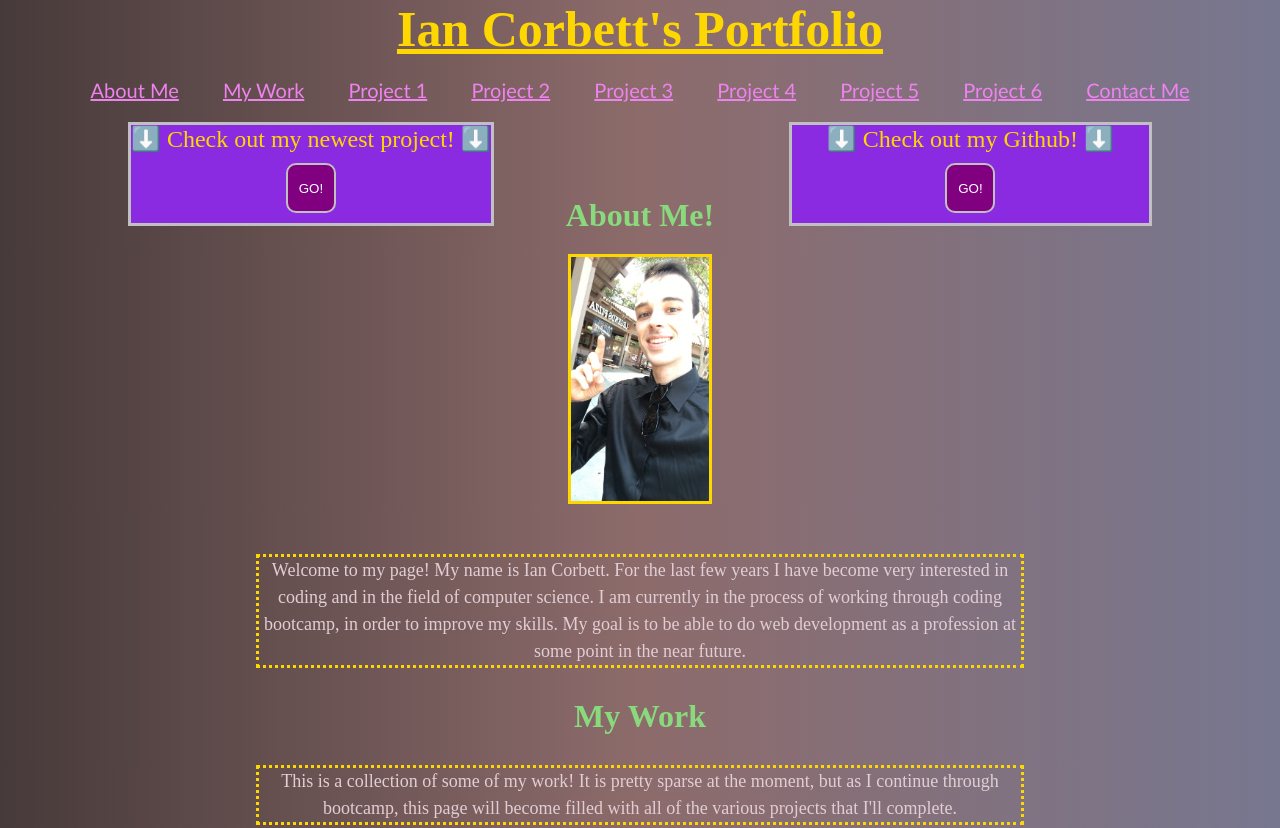
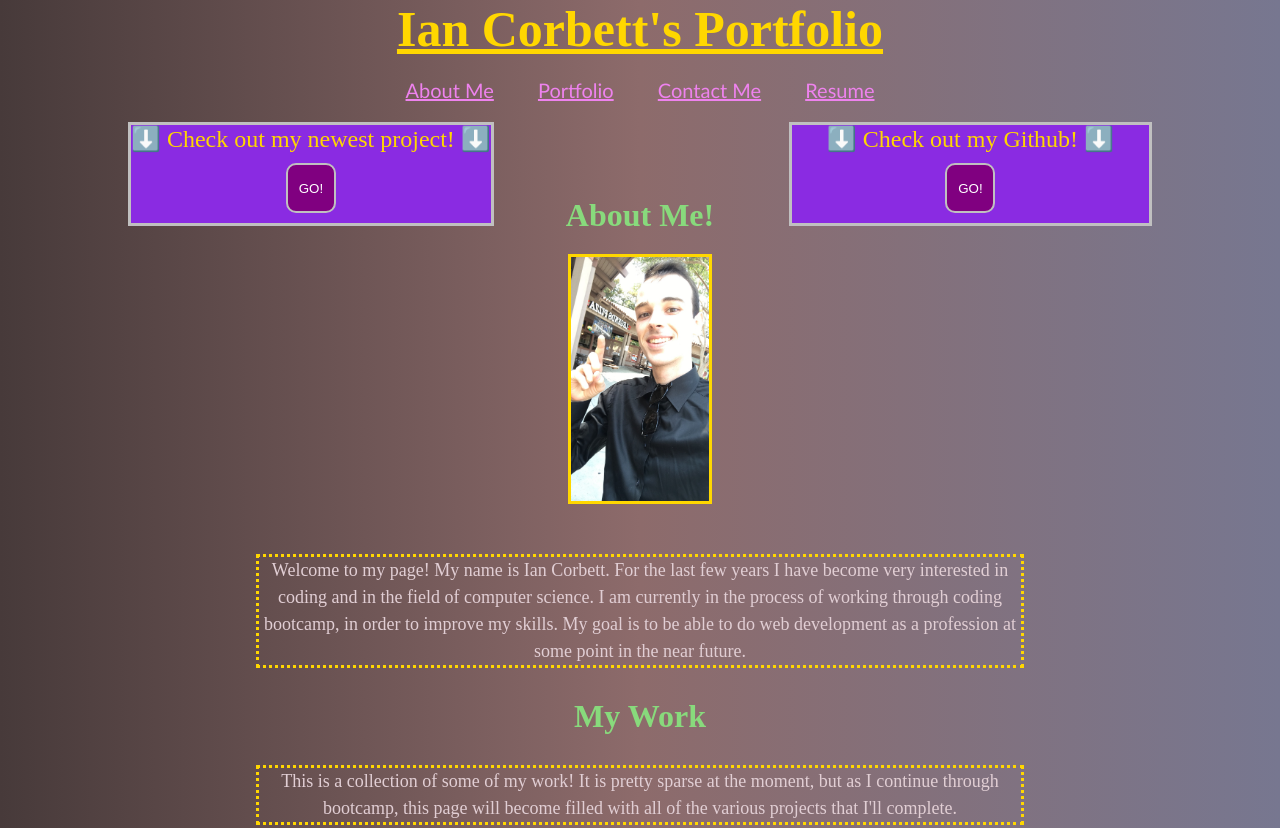
Before and after one commit to iancorbett/Ian_React_Portfolio, a website: page index.html in a window 1280 px wide. Shown: the top 828 px of the page. Drawn offline with Linux system fonts and the light colour scheme.

Commit message:
Update index.html
updating index.html to include resume. section

```diff
--- a/index.html
+++ b/index.html
@@ -17,14 +17,9 @@
         <div>
             <nav>
                     <a href="#about-me">About Me</a>
-                    <a href="#my-work">My Work</a>
-                    <a href="#project-1">Project 1</a>
-                    <a href="#project-2">Project 2</a>
-                    <a href="#project-3">Project 3</a>
-                    <a href="#project-4">Project 4</a>
-                    <a href="#project-5">Project 5</a>
-                    <a href="#project-6">Project 6</a>
+                    <a href="#my-work">Portfolio</a>
                     <a href="#contact-me">Contact Me</a>
+                    <a href="#resume">Resume</a>
 
             </nav>
             </div>
@@ -122,5 +117,11 @@
             </p>
         </div>
 
+        <div id="resume">
+
+                <h1 class="h1">Download my Resume here:</h1>
+
+
+        </div>
 </body>
 </html>
```
